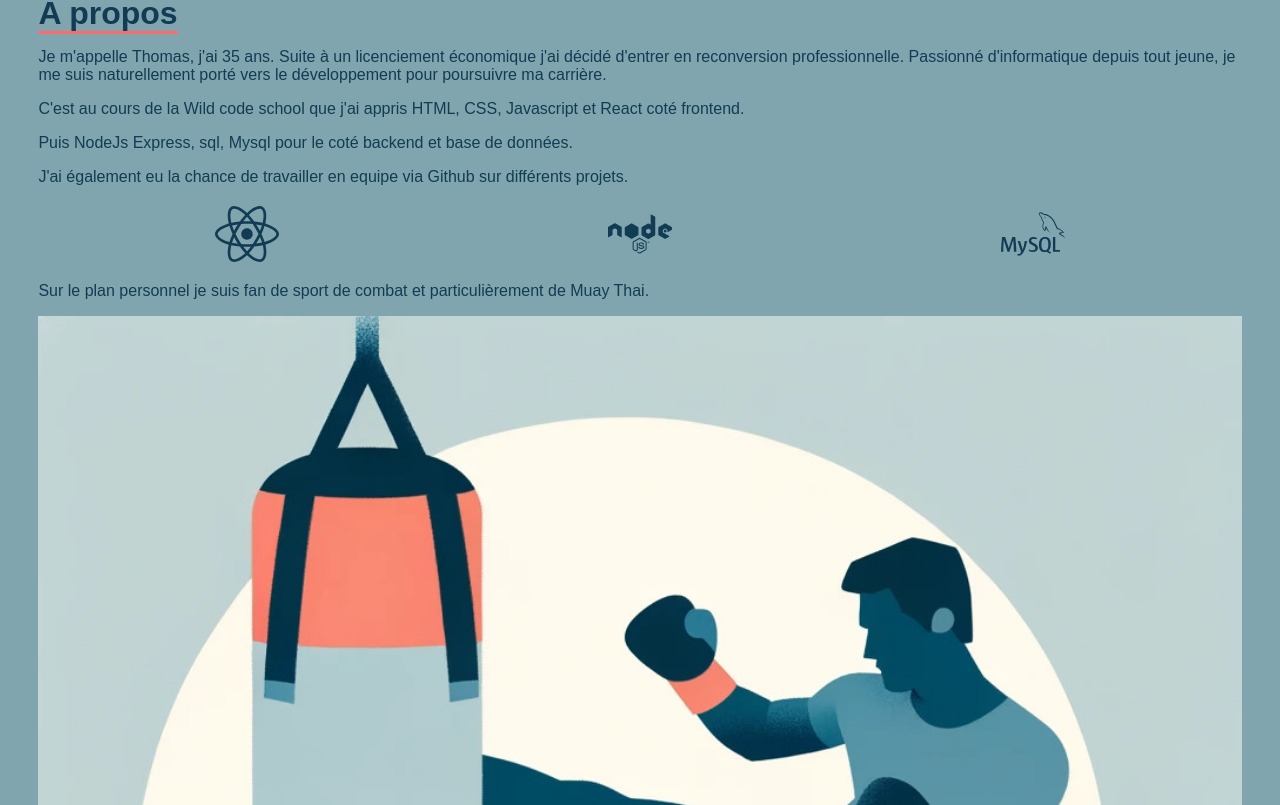
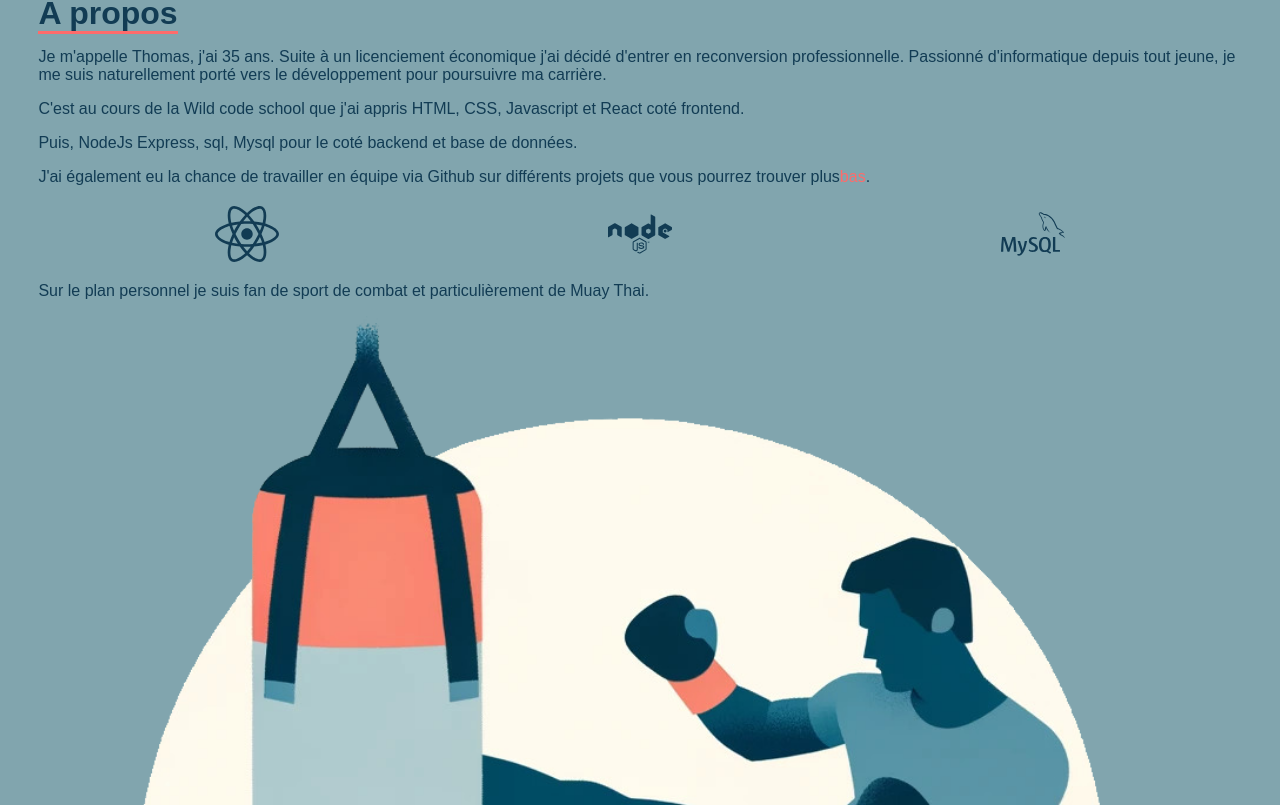
Before and after one commit to Thomas-Nigon/myPortFolio-JS, a React (Vite) app: page / in a window 1280 px wide. Shown: the part 1695-2500 px from the top of the page. Built offline with nearby package versions, Linux system fonts and the light colour scheme.

Commit message:
fix typo and clear dead code

```diff
--- a/src/Components/About/About.jsx
+++ b/src/Components/About/About.jsx
@@ -1,10 +1,8 @@
 import "./About.scss";
-import { FaGithub } from "react-icons/fa";
 import { FaReact } from "react-icons/fa6";
 import { FaNode } from "react-icons/fa";
-import { FaNodeJs } from "react-icons/fa";
 import { SiMysql } from "react-icons/si";
-import bagWork from "../../assets/images/bagwork.jpg";
+import bagWork from "../../assets/images/bagwork2.png";
 
 function About() {
   return (
@@ -22,20 +20,14 @@ function About() {
         CSS, Javascript et React coté frontend.
       </p>
       <p>
-        Puis NodeJs Express, sql, Mysql pour le coté backend et base de données.
+        Puis, NodeJs Express, sql, Mysql pour le coté backend et base de
+        données.
       </p>
       <p>
-        J&apos;ai également eu la chance de travailler en equipe via Github sur
-        différents projets.
+        J&apos;ai également eu la chance de travailler en équipe via Github sur
+        différents projets que vous pourrez trouver plus
+        <span className="accent">bas</span>.
       </p>
-      {/*       <section className="about__paraph--skills">
-        <h2 className="about--h2">Frontend</h2>
-        <p className="about--p">Je maitrise HTML, CSS, Javascript et React.</p>
-        <h2 className="about--h2">Backend</h2>
-        <p className="about--p">Je maitrise NodeJs, ExpressJS.</p>
-        <h2 className="about--h2">Base de données</h2>
-        <p className="about--p">Je maitrise sql et mySql.</p>
-      </section> */}
       <section className="about__skills">
         <FaReact className="icons--dark" />
         <FaNode className="icons--dark" />
--- a/src/Components/About/About.scss
+++ b/src/Components/About/About.scss
@@ -7,7 +7,7 @@
 }
 
 .about--title {
-  border-width: 0px 0px 3px 0px; /* top right bottom left */
+  border-width: 0px 0px 3px 0px;
   border-style: solid;
   border-color: $accent;
   display: inline;
```
Also changed, not shown: src/assets/images/bagwork.jpg (deleted), src/assets/images/bagwork2.png (added).
